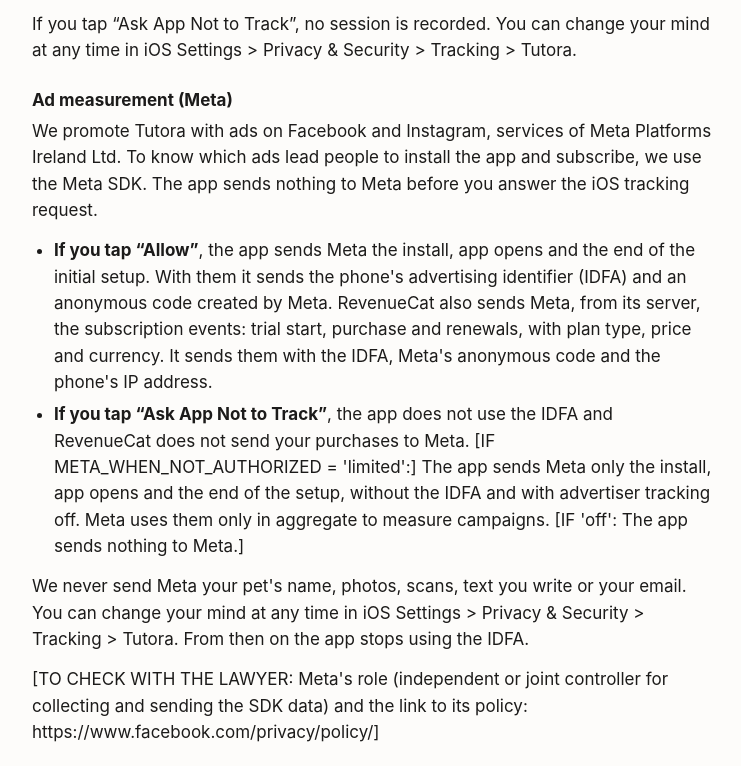
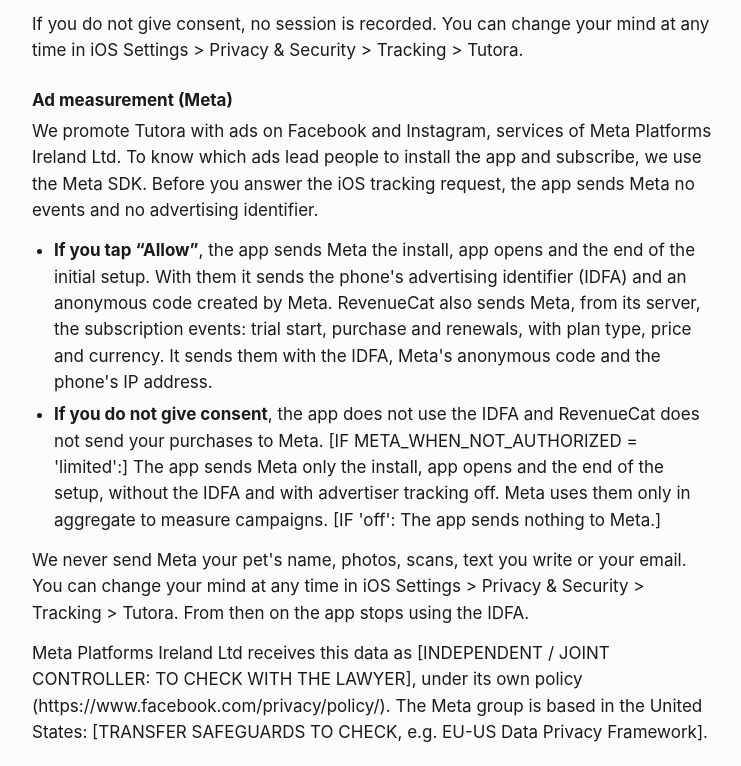
Before and after one commit to brothersmediaagency-spec/tutora-legal, a plain HTML site: page privacy/en/index.html in a window 1280 px wide. Shown: the part 2381-3147 px from the top of the page, without its empty margins (268-1009 px from the left). Drawn offline with Linux system fonts and the light colour scheme.

Commit message:
BOZZA privacy: formulazione verificata su cosa va a Meta, Meta fuori dalla tabella dei responsabili (ruolo da verificare), nessun nome di pulsante iOS
Co-Authored-By: Claude Opus 5.5 <noreply@anthropic.com>

```diff
--- a/privacy/en/index.html
+++ b/privacy/en/index.html
@@ -62,16 +62,16 @@
 <p>If you tap “Allow” on the iOS tracking request, PostHog (servers in the European Union) may record a random share of your app sessions: a sequence of images of the screens and of your taps. We use it to see where the app is hard to use and to fix bugs.</p>
 <p>All text fields are always covered in the recording, including your pet's name, your email and your searches. Your pet's photos, label photos and the camera image are covered too. We do not record network traffic or the app's technical logs.</p>
 <p>Recordings are linked to the code of your anonymous account. They are kept on PostHog's EU servers for [RETENTION PERIOD OF RECORDINGS IN THE POSTHOG PROJECT], then deleted.</p>
-<p>If you tap “Ask App Not to Track”, no session is recorded. You can change your mind at any time in iOS Settings &gt; Privacy &amp; Security &gt; Tracking &gt; Tutora.</p>
+<p>If you do not give consent, no session is recorded. You can change your mind at any time in iOS Settings &gt; Privacy &amp; Security &gt; Tracking &gt; Tutora.</p>
 
 <h3>Ad measurement (Meta)</h3>
-<p>We promote Tutora with ads on Facebook and Instagram, services of Meta Platforms Ireland Ltd. To know which ads lead people to install the app and subscribe, we use the Meta SDK. The app sends nothing to Meta before you answer the iOS tracking request.</p>
+<p>We promote Tutora with ads on Facebook and Instagram, services of Meta Platforms Ireland Ltd. To know which ads lead people to install the app and subscribe, we use the Meta SDK. Before you answer the iOS tracking request, the app sends Meta no events and no advertising identifier.</p>
 <ul>
   <li><strong>If you tap “Allow”</strong>, the app sends Meta the install, app opens and the end of the initial setup. With them it sends the phone's advertising identifier (IDFA) and an anonymous code created by Meta. RevenueCat also sends Meta, from its server, the subscription events: trial start, purchase and renewals, with plan type, price and currency. It sends them with the IDFA, Meta's anonymous code and the phone's IP address.</li>
-  <li><strong>If you tap “Ask App Not to Track”</strong>, the app does not use the IDFA and RevenueCat does not send your purchases to Meta. [IF META_WHEN_NOT_AUTHORIZED = 'limited':] The app sends Meta only the install, app opens and the end of the setup, without the IDFA and with advertiser tracking off. Meta uses them only in aggregate to measure campaigns. [IF 'off': The app sends nothing to Meta.]</li>
+  <li><strong>If you do not give consent</strong>, the app does not use the IDFA and RevenueCat does not send your purchases to Meta. [IF META_WHEN_NOT_AUTHORIZED = 'limited':] The app sends Meta only the install, app opens and the end of the setup, without the IDFA and with advertiser tracking off. Meta uses them only in aggregate to measure campaigns. [IF 'off': The app sends nothing to Meta.]</li>
 </ul>
 <p>We never send Meta your pet's name, photos, scans, text you write or your email. You can change your mind at any time in iOS Settings &gt; Privacy &amp; Security &gt; Tracking &gt; Tutora. From then on the app stops using the IDFA.</p>
-<p>[TO CHECK WITH THE LAWYER: Meta's role (independent or joint controller for collecting and sending the SDK data) and the link to its policy: https://www.facebook.com/privacy/policy/]</p>
+<p>Meta Platforms Ireland Ltd receives this data as [INDEPENDENT / JOINT CONTROLLER: TO CHECK WITH THE LAWYER], under its own policy (https://www.facebook.com/privacy/policy/). The Meta group is based in the United States: [TRANSFER SAFEGUARDS TO CHECK, e.g. EU-US Data Privacy Framework].</p>
 
 <h3>Summary table</h3>
 <div class="table-wrap"><table>
@@ -134,7 +134,6 @@ and recall preferences
 <tr><td>Google (Gemini API, paid service)</td><td>Reading label photos and texts</td><td>Google infrastructure, including the United States</td><td>EU-US Data Privacy Framework and Standard Contractual Clauses</td></tr>
 <tr><td>RevenueCat</td><td>Purchase verification; with your tracking consent, sending trial, purchase and renewal events to Meta</td><td>United States</td><td>Standard Contractual Clauses</td></tr>
 <tr><td>PostHog</td><td>App usage statistics; with your tracking consent, session recording</td><td>EU servers (Frankfurt, Germany); company based in the United States</td><td>Standard Contractual Clauses for any access from the United States</td></tr>
-<tr><td>Meta Platforms Ireland Ltd</td><td>Measuring our ads on Facebook and Instagram, only after you answer the iOS tracking request</td><td>Ireland (EU); the Meta group is based in the United States</td><td>EU-US Data Privacy Framework and Standard Contractual Clauses [TO CHECK]</td></tr>
 <tr><td>Expo</td><td>Sending push notifications</td><td>United States</td><td>EU-US Data Privacy Framework</td></tr>
 </tbody>
 </table></div>
```
Also changed, not shown: privacy/index.html (+4 -4 lines).
